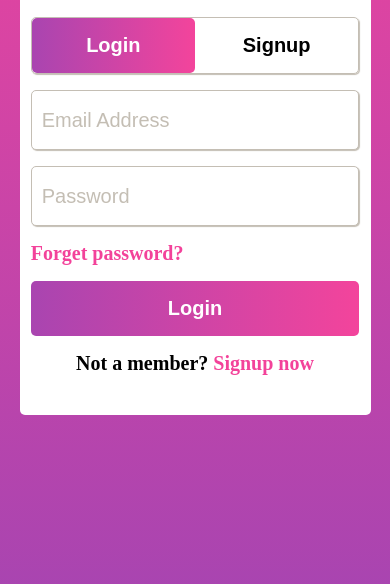
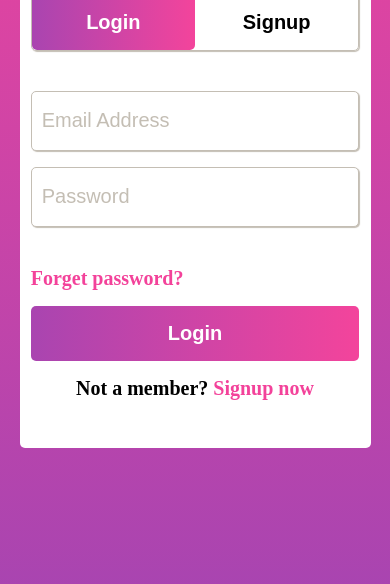
Before and after one commit to isaac844966/sail-tech, a plain HTML site: page index.html in a window 390 px wide. Shown: the part 260-844 px from the top of the page. Drawn offline with Linux system fonts and the light colour scheme.

Commit message:
second6 commit

```diff
--- a/index.css
+++ b/index.css
@@ -44,7 +44,7 @@ h1 {
 }
 .form-container {
   border-radius: var(--rounded);
-  padding: 3rem;
+  padding: 4rem 3rem;
   display: flex;
   flex-direction: column;
   justify-content: center;
@@ -139,19 +139,18 @@ p a {
 }
 @media screen and (max-width: 600px) {
   .login-sigup_tab {
-    margin-bottom: var(--margin-small);
+    margin-bottom:2.5rem;
   }
   .login-sigup_tab > * button {
     padding: 1rem 2rem;
   }
   .form-container {
     width: 90vw;
-    padding: 2rem 0.7rem;
-    height: 60vh;
+    padding: 3rem 0.7rem;
   }
   form .input-container {
     gap: 1rem;
-    margin-bottom: var(--margin-small);
+    margin-bottom: 2.5rem;
   }
   .submit-btn {
     padding: 1rem 1.5rem;
```
